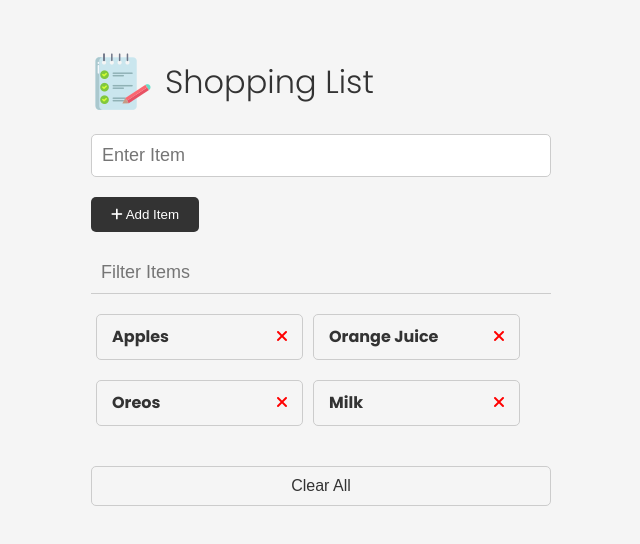
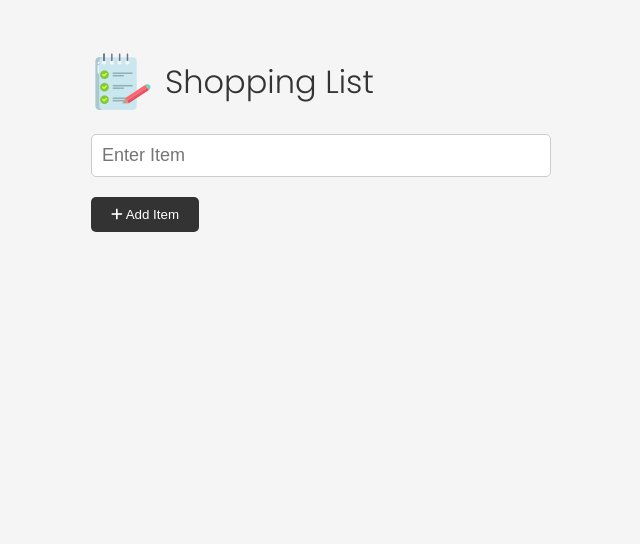
Before and after one commit to roysunanda/Shopping_List_Project, a plain HTML site: page index.html in a window 1280 px wide. Shown: the whole page, without its empty margins (319-959 px from the left). Drawn offline with Linux system fonts and the light colour scheme.

Commit message:
modification added

```diff
--- a/index.html
+++ b/index.html
@@ -45,32 +45,7 @@
           placeholder="Filter Items" />
       </div>
 
-      <ul id="item-list" class="items">
-        <li>
-          Apples
-          <button class="remove-item btn-link text-red">
-            <i class="fa-solid fa-xmark"></i>
-          </button>
-        </li>
-        <li>
-          Orange Juice
-          <button class="remove-item btn-link text-red">
-            <i class="fa-solid fa-xmark"></i>
-          </button>
-        </li>
-        <li>
-          Oreos
-          <button class="remove-item btn-link text-red">
-            <i class="fa-solid fa-xmark"></i>
-          </button>
-        </li>
-        <li>
-          Milk
-          <button class="remove-item btn-link text-red">
-            <i class="fa-solid fa-xmark"></i>
-          </button>
-        </li>
-      </ul>
+      <ul id="item-list" class="items"></ul>
 
       <button id="clear" class="btn-clear">Clear All</button>
     </div>
```
